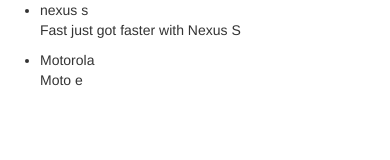
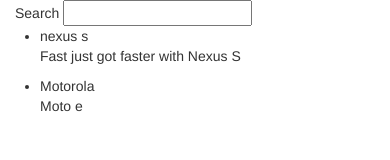
Before and after one commit to Danny2790/Angular-PhoneCatlog, a website: page app/index.html in a window 390 px wide. Drawn offline with nearby package versions, Linux system fonts and the light colour scheme.

Commit message:
use filter to filter out the phone list

```diff
--- a/app/phone-list/phone-list.html
+++ b/app/phone-list/phone-list.html
@@ -1,5 +1,13 @@
+<div class="container-fluid">
+    <div class="row">
+        <div class="col-md-2">
+            Search <input type="text" ng-model="$ctrl.query">
+        </div>
+    </div>
+</div>
+
 <ul>
-    <li ng-repeat=" phone in $ctrl.phones">
+    <li ng-repeat=" phone in $ctrl.phones | filter:$ctrl.query">
         <span>{{ phone.name }}</span>
         <p> {{ phone.snippet }}</p>
     </li>
```
